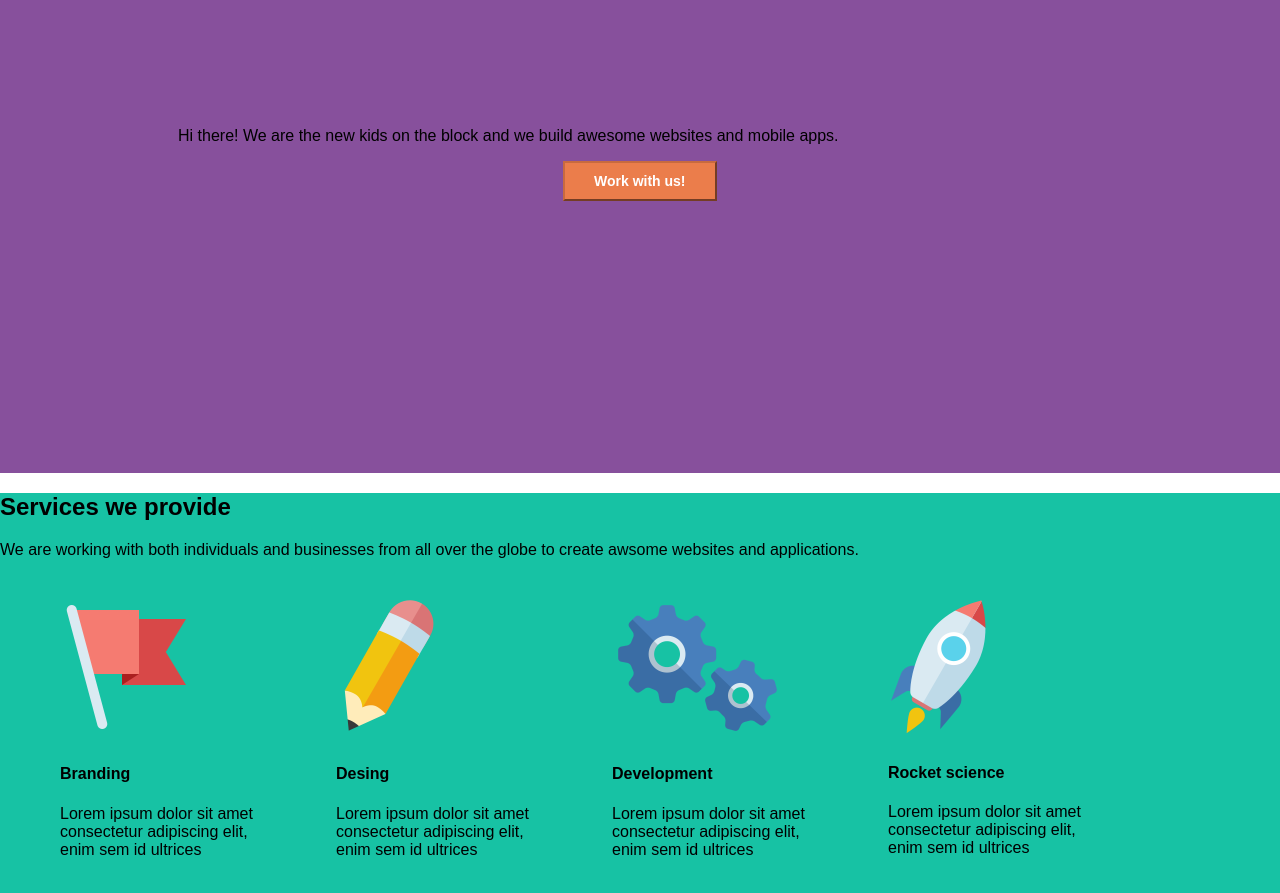
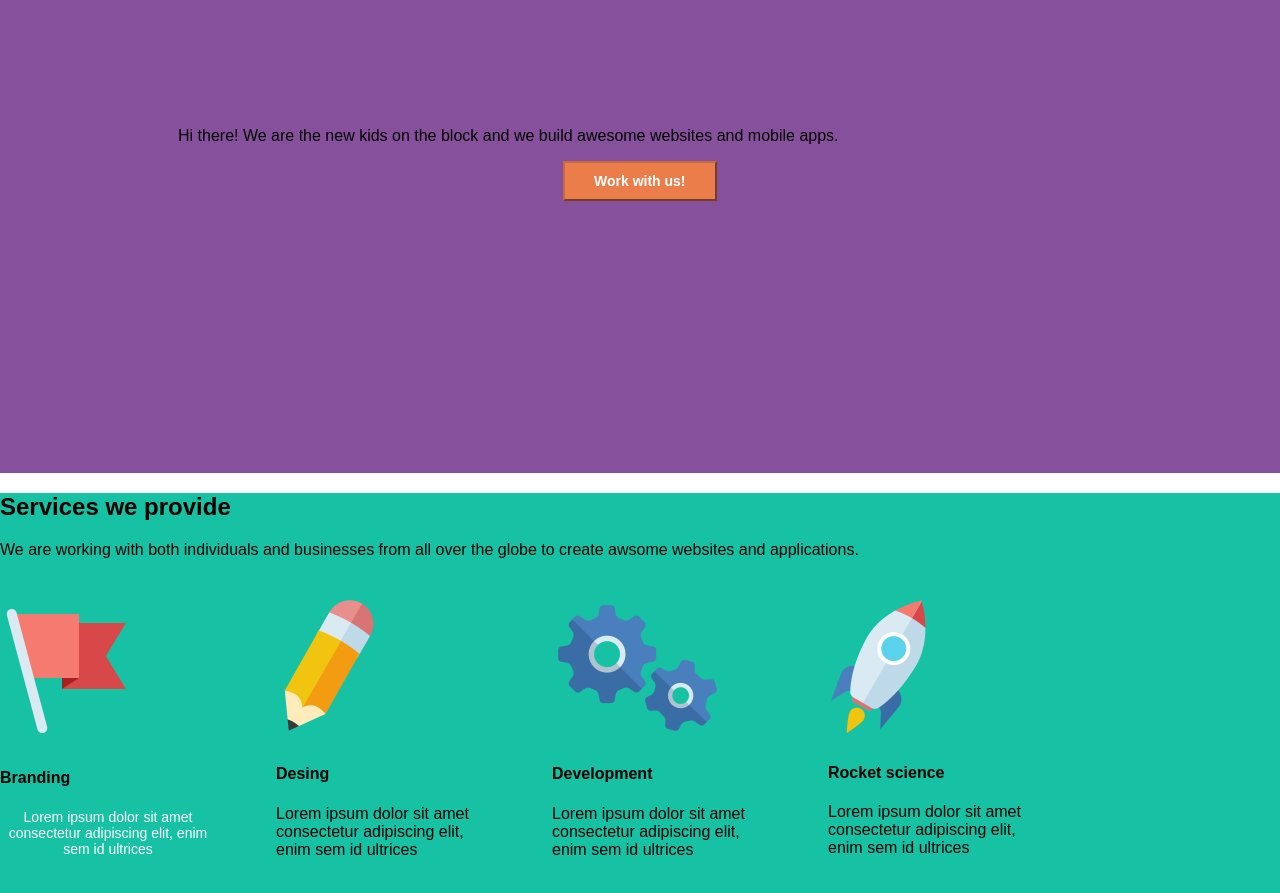
Before and after one commit to Kajoha/cuda, a website: page index.html in a window 1280 px wide. Shown: the part 121-1014 px from the top of the page. Drawn offline with Linux system fonts and the light colour scheme.

Commit message:
añadiendo estilos al ID none

```diff
--- /dev/null
+++ b/sass/partial/_none.scss
@@ -0,0 +1,8 @@
+#none {
+    margin-left: 0px;
+
+    p {
+        text-align: center;
+        color: $primary-color;
+        font-size: 14px; }
+}
--- a/sass/styles.scss
+++ b/sass/styles.scss
@@ -23,3 +23,4 @@ body {
 @import 'partial/logo';
 @import 'partial/welcome';
 @import 'partial/conte';
+@import 'partial/none';
```
Also changed, not shown: public/css/styles.css.
